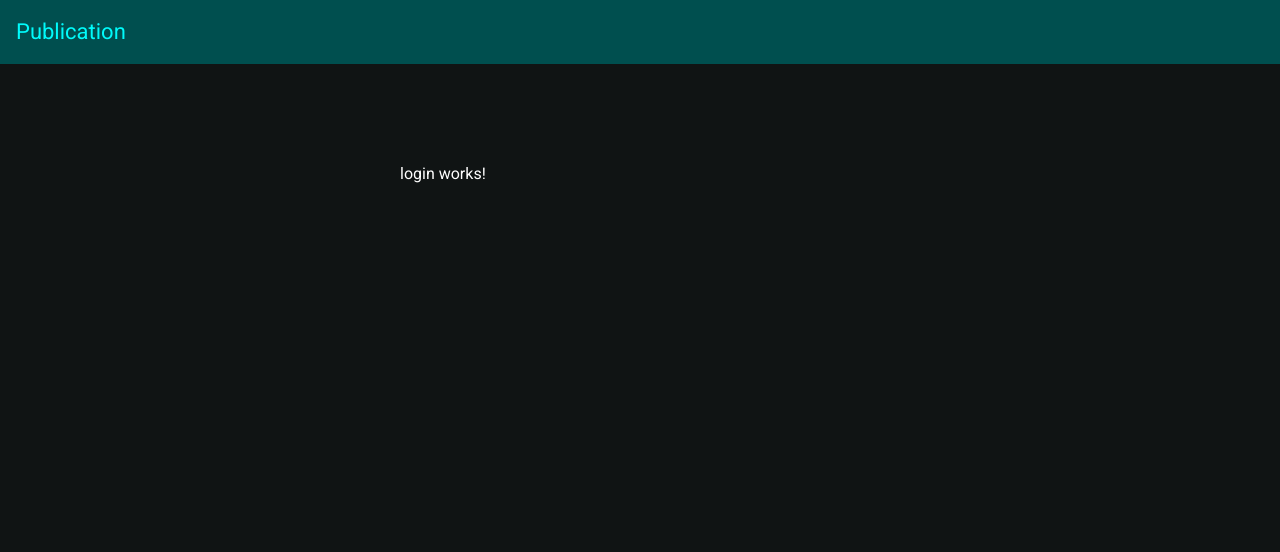
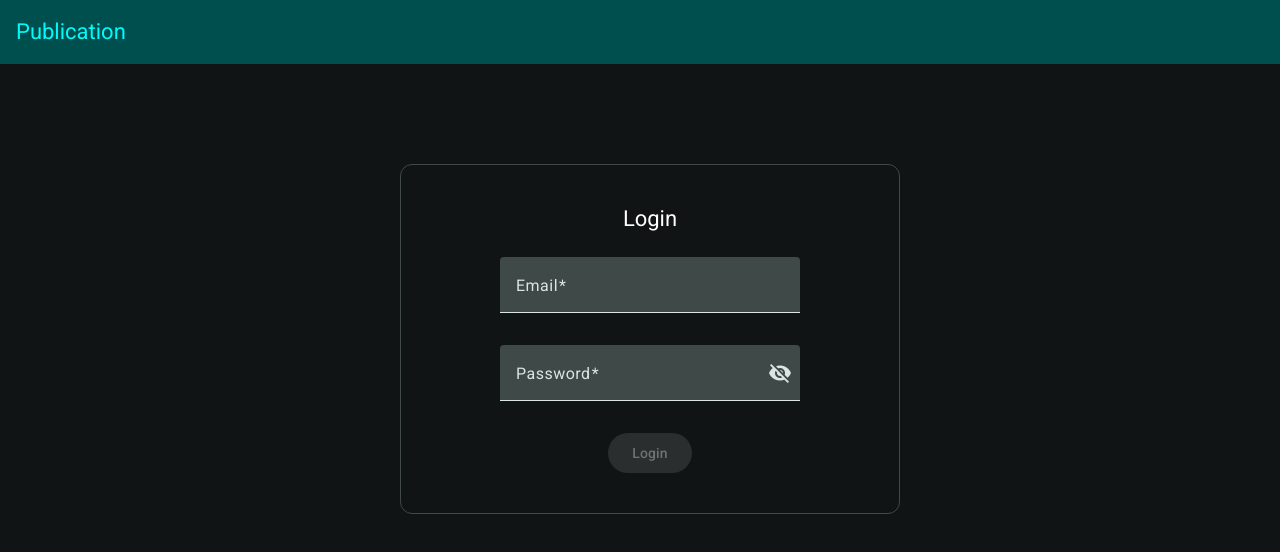
Before and after one commit to Hanna723/publikacio, an Angular app in the folder client/publication/: page /auth/login in a window 1280 px wide. Shown: the top 552 px of the page. Built offline with nearby package versions, Linux system fonts and the light colour scheme; no server answers.

Commit message:
Create login form

```diff
--- a/client/publication/src/app/components/auth/login/login.component.html
+++ b/client/publication/src/app/components/auth/login/login.component.html
@@ -1 +1,45 @@
-<p>login works!</p>
+<app-auth-container title="Login">
+  <form [formGroup]="loginForm" (ngSubmit)="onSubmit()">
+    <mat-form-field>
+      <mat-label>Email</mat-label>
+      <input matInput required formControlName="email" />
+      <mat-error *ngIf="loginForm.controls['email'].errors?.['required']"
+        >Please enter an email!</mat-error
+      >
+      <mat-error *ngIf="loginForm.controls['email'].errors?.['email']"
+        >Not a valid email!</mat-error
+      >
+    </mat-form-field>
+    <mat-form-field>
+      <mat-label>Password</mat-label>
+      <input
+        matInput
+        [type]="hide ? 'password' : 'text'"
+        required
+        formControlName="password"
+      />
+      <button
+        mat-icon-button
+        matSuffix
+        (click)="hide = !hide"
+        [attr.aria-label]="'Hide password'"
+        [attr.aria-pressed]="hide"
+        tabindex="-1"
+      >
+        <mat-icon>{{ hide ? "visibility_off" : "visibility" }}</mat-icon>
+      </button>
+      <mat-error *ngIf="loginForm.controls['password'].errors?.['required']"
+        >Please enter a password!</mat-error
+      >
+      <mat-error *ngIf="loginForm.controls['password'].errors?.['wrong']"
+        >Wrong email or password!</mat-error
+      >
+      <mat-error *ngIf="loginForm.errors?.['unknown']"
+        >Unexpected error</mat-error
+      >
+    </mat-form-field>
+    <button mat-flat-button type="submit" [disabled]="!loginForm.valid">
+      Login
+    </button>
+  </form>
+</app-auth-container>
--- a/client/publication/src/app/components/auth/login/login.component.scss
+++ b/client/publication/src/app/components/auth/login/login.component.scss
@@ -0,0 +1,15 @@
+form {
+    display: flex;
+    flex-direction: column;
+    justify-items: center;
+}
+
+mat-form-field {
+    width: 100%;
+    padding-bottom: 12px;
+}
+
+button {
+    width: max-content;
+    margin: auto;
+}
--- a/client/publication/src/app/components/auth/login/login.component.ts
+++ b/client/publication/src/app/components/auth/login/login.component.ts
@@ -1,10 +1,67 @@
 import { Component } from '@angular/core';
+import {
+  FormControl,
+  FormGroup,
+  FormsModule,
+  ReactiveFormsModule,
+  Validators,
+} from '@angular/forms';
+import { MatButtonModule } from '@angular/material/button';
+import { MatFormFieldModule } from '@angular/material/form-field';
+import { MatIconModule } from '@angular/material/icon';
+import { MatInputModule } from '@angular/material/input';
+
+import { AuthContainerComponent } from '../auth-container/auth-container.component';
+import { CommonModule } from '@angular/common';
+import { AuthService } from 'src/app/shared/services/auth.service';
+import { Router } from '@angular/router';
 
 @Component({
   selector: 'app-login',
+  imports: [
+    AuthContainerComponent,
+    CommonModule,
+    FormsModule,
+    MatButtonModule,
+    MatFormFieldModule,
+    MatIconModule,
+    MatInputModule,
+    ReactiveFormsModule,
+  ],
   templateUrl: './login.component.html',
-  styleUrls: ['./login.component.scss']
+  styleUrls: ['./login.component.scss'],
 })
 export class LoginComponent {
+  hide = true;
 
+  constructor(private authService: AuthService, private router: Router) {}
+
+  loginForm: FormGroup = new FormGroup({
+    email: new FormControl('', [Validators.required, Validators.email]),
+    password: new FormControl('', [Validators.required]),
+  });
+
+  onSubmit() {
+    if (!this.loginForm.valid) {
+      return;
+    }
+
+    this.authService
+      .login(
+        this.loginForm.controls['email'].value,
+        this.loginForm.controls['password'].value
+      )
+      .subscribe({
+        next: (user) => {
+          this.router.navigateByUrl('/articles');
+        },
+        error: (error) => {
+          if (error.status == 400) {
+            this.loginForm.controls['password'].setErrors({ wrong: true });
+          } else {
+            this.loginForm.setErrors({ unknown: true });
+          }
+        },
+      });
+  }
 }
```
Also changed, not shown: 1 other file (tests, documents, lock files or other folders).
